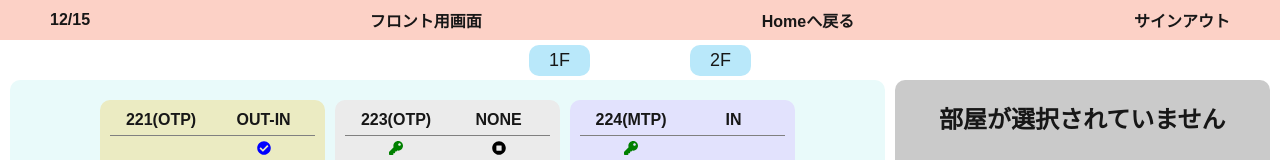
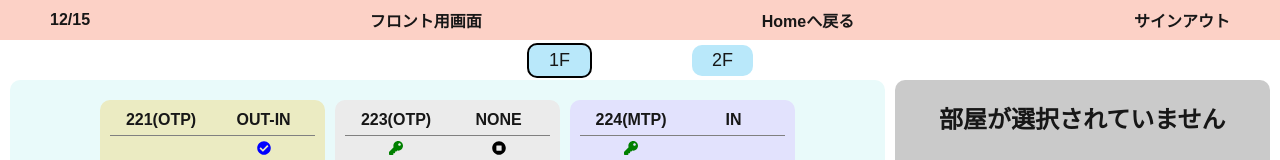
Before and after one commit to kiyo8jo/cleaning-app, a Next.js app: page /front in a window 1280 px wide. Shown: the top 160 px of the page. Built offline with nearby package versions, Linux system fonts and the light colour scheme.

Commit message:
選択した階の部屋を表示する機能作成(FloorChangeButton)

```diff
--- a/src/app/(main)/front/page.tsx
+++ b/src/app/(main)/front/page.tsx
@@ -1,14 +1,18 @@
+"use client";
+
 import FrontContents from "@/app/components/Main/front/FrontContents/FrontContents";
 import styles from "./page.module.css";
 import FloorChangeButton from "@/app/components/Main/common/FloorChangeButton/FloorChangeButton";
+import { useState } from "react";
 
-const frontPage = () => {
+const FrontPage = () => {
+  const [is1F, setIs1F] = useState<boolean>(true);
   return (
     <div className={styles.wrapper}>
-      <FloorChangeButton />
+      <FloorChangeButton is1F={is1F} setIs1F={setIs1F} />
       <FrontContents />
     </div>
   );
 };
 
-export default frontPage;
+export default FrontPage;
--- a/src/app/components/Main/common/FloorChangeButton/FloorChangeButton.module.css
+++ b/src/app/components/Main/common/FloorChangeButton/FloorChangeButton.module.css
@@ -20,3 +20,8 @@
 .floor:hover {
   scale: 1.1;
 }
+
+.set {
+  border: 2px solid black;
+  pointer-events: none;
+}
--- a/src/app/components/Main/common/FloorChangeButton/FloorChangeButton.tsx
+++ b/src/app/components/Main/common/FloorChangeButton/FloorChangeButton.tsx
@@ -1,10 +1,25 @@
 import styles from "./FloorChangeButton.module.css";
 
-const FloorChangeButton = () => {
+interface Props {
+  is1F: boolean;
+  setIs1F: React.Dispatch<React.SetStateAction<boolean>>;
+}
+
+const FloorChangeButton = ({ is1F, setIs1F }: Props) => {
   return (
     <div className={styles.wrapper}>
-      <div className={styles.floor}>1F</div>
-      <div className={styles.floor}>2F</div>
+      <div
+        className={`${styles.floor} ${is1F && styles.set}`}
+        onClick={() => setIs1F(true)}
+      >
+        1F
+      </div>
+      <div
+        className={`${styles.floor} ${!is1F && styles.set}`}
+        onClick={() => setIs1F(false)}
+      >
+        2F
+      </div>
     </div>
   );
 };
```
Also changed, not shown: src/app/(main)/house/page.tsx (+8 -3 lines).
